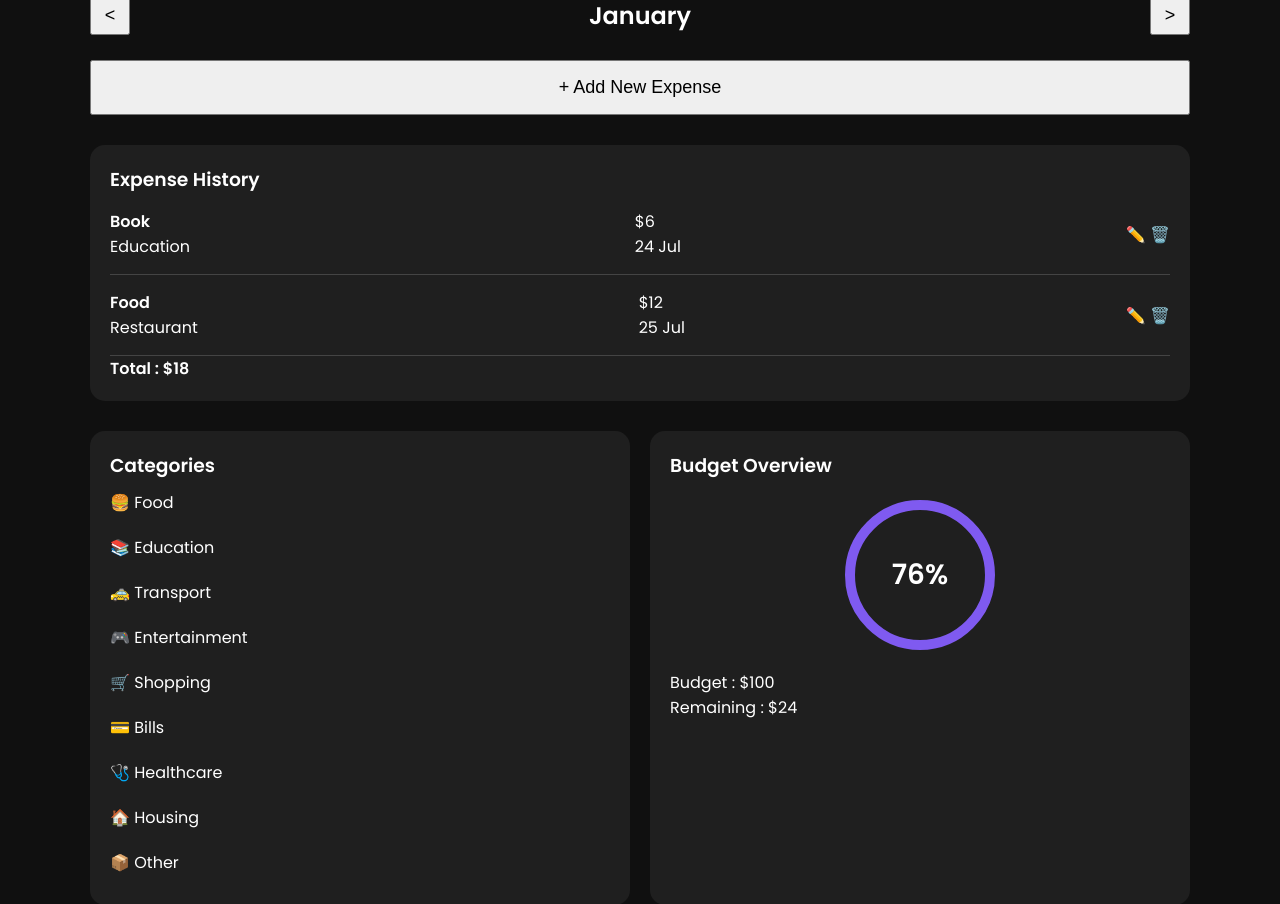
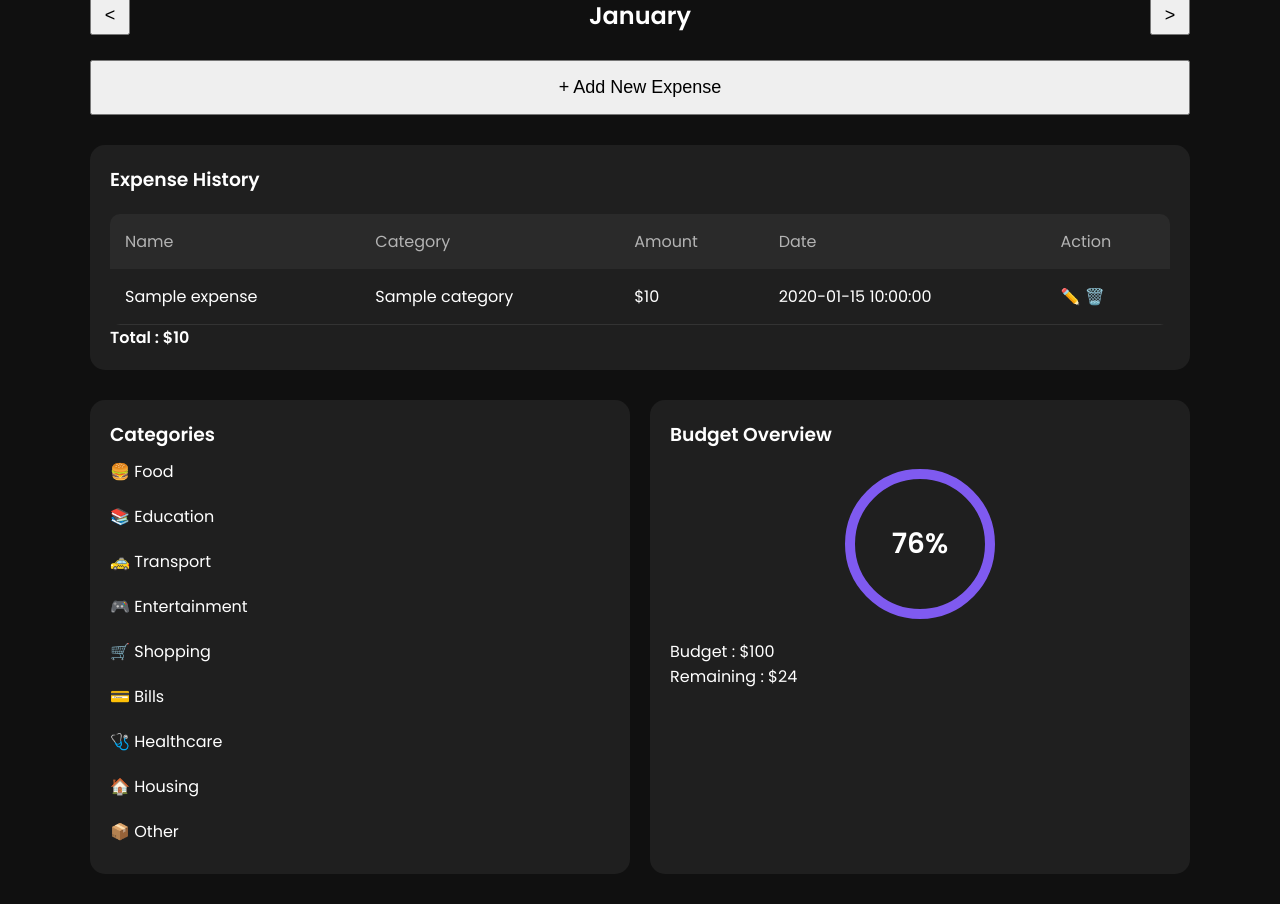
Before and after one commit to Mahtabitis/expense-tracker-python, a Flask app: template templates/index.html in a window 1280 px wide. Shown: the part 168-1072 px from the top of the page. After the commit the page ends 1009 px from the top, so only its background shows below. Run offline with Flask 3, Linux system fonts and the light colour scheme; the template is opened without the code that fills it: most values are stand-ins (such as "Sample title", 1, 10 or a date in 2020).

Commit message:
Implement expense table and add expense modal

```diff
--- a/app.py
+++ b/app.py
@@ -1,12 +1,19 @@
 from flask import Flask, render_template
+import json
 
 app = Flask(__name__)
 
-
 @app.route("/")
 def home():
-    return render_template("index.html")
 
+    with open("expenses.json", "r") as file:
+        expenses = json.load(file)
+
+    total = 0
+    for expense in expenses:
+        total += expense["amount"]
+
+    return render_template("index.html", expenses=expenses, total=total)
 
 if __name__ == "__main__":
     app.run(debug=True)
--- a/static/style.css
+++ b/static/style.css
@@ -157,10 +157,66 @@ h1{
 
 @media(max-width:768px){
 
-.bottom{
-
-grid-template-columns:1fr;
+    .bottom{
+        grid-template-columns:1fr;
+    }
 
 }
 
+
+.modal {
+    display: none;
+    position: fixed;
+    top: 0;
+    left: 0;
+    width: 100%;
+    height: 100%;
+
+    background-color: rgba(0,0,0,0.5);
 }
+
+
+.modal-content {
+
+    background-color: white;
+
+    width: 300px;
+
+    padding: 20px;
+
+    border-radius: 10px;
+
+    margin: 150px auto;
+}
+
+table {
+    width: 100%;
+    border-collapse: collapse;
+    margin-top: 20px;
+    overflow: hidden;
+    border-radius: 10px;
+}
+
+th {
+    text-align: left;
+    padding: 15px;
+    background: #2a2a2a;
+    color: #b3b3b3;
+    font-weight: 500;
+}
+
+
+td {
+    padding: 15px;
+    border-bottom: 1px solid #333;
+}
+
+
+tr:hover {
+    background: #252525;
+}
+
+
+td:last-child {
+    cursor: pointer;
+}
--- a/templates/index.html
+++ b/templates/index.html
@@ -14,7 +14,7 @@
 
 <body>
 
-<div class="container">
+ <div class="container">
 
     <h1>Expense Tracker</h1>
     <p class="subtitle">
@@ -32,8 +32,8 @@
     </div>
 
 
-    <button class="add-btn">
-        + Add New Expense
+    <button class="add-btn" onclick="openForm()">
+    + Add New Expense
     </button>
 
 
@@ -41,63 +41,41 @@
 
         <h3>Expense History</h3>
 
-        <ul class="expense-list">
+<table>
 
-            <li>
+    <tr>
 
-                <div>
+        <th>Name</th>
+        <th>Category</th>
+        <th>Amount</th>
+        <th>Date</th>
+        <th>Action</th>
 
-                    <strong>Book</strong><br>
-                    Education
+    </tr>
 
-                </div>
+    {% for expense in expenses %}
 
-                <div>
+    <tr>
 
-                    $6 <br>
+        <td>{{ expense.name }}</td>
 
-                    24 Jul
+        <td>{{ expense.category if expense.category else "Unknown" }}</td>
 
-                </div>
+        <td>${{ expense.amount }}</td>
 
-                <div class="icons">
+        <td>{{ expense.date }}</td>
 
-                    ✏️ 🗑️
+        <td>✏️ 🗑️</td>
 
-                </div>
+    </tr>
 
-            </li>
+    {% endfor %}
 
-            <li>
+</table>
 
-                <div>
+<h4>Total : ${{ total }}</h4>
 
-                    <strong>Food</strong><br>
-                    Restaurant
-
-                </div>
-
-                <div>
-
-                    $12 <br>
-
-                    25 Jul
-
-                </div>
-
-                <div class="icons">
-
-                    ✏️ 🗑️
-
-                </div>
-
-            </li>
-
-        </ul>
-
-        <h4>Total : $18</h4>
-
-    </section>
+</section>
 
 
     <div class="bottom">
@@ -151,5 +129,44 @@
 
 </div>
 
+<div id="expense-form" class="modal">
+
+    <div class="modal-content">
+
+        <h2>Add Expense</h2>
+
+        <input type="text" placeholder="Expense name">
+
+        <input type="text" placeholder="Category">
+
+        <input type="number" placeholder="Amount">
+
+        <input type="date">
+
+        <button>
+            Save
+        </button>
+
+        <button onclick="closeForm()">
+            Cancel
+        </button>
+
+    </div>
+
+</div>
+
+
+<script>
+
+function openForm(){
+    document.getElementById("expense-form").style.display = "block";
+}
+
+
+function closeForm(){
+    document.getElementById("expense-form").style.display = "none";
+}
+
+</script>
 </body>
 </html>
```
